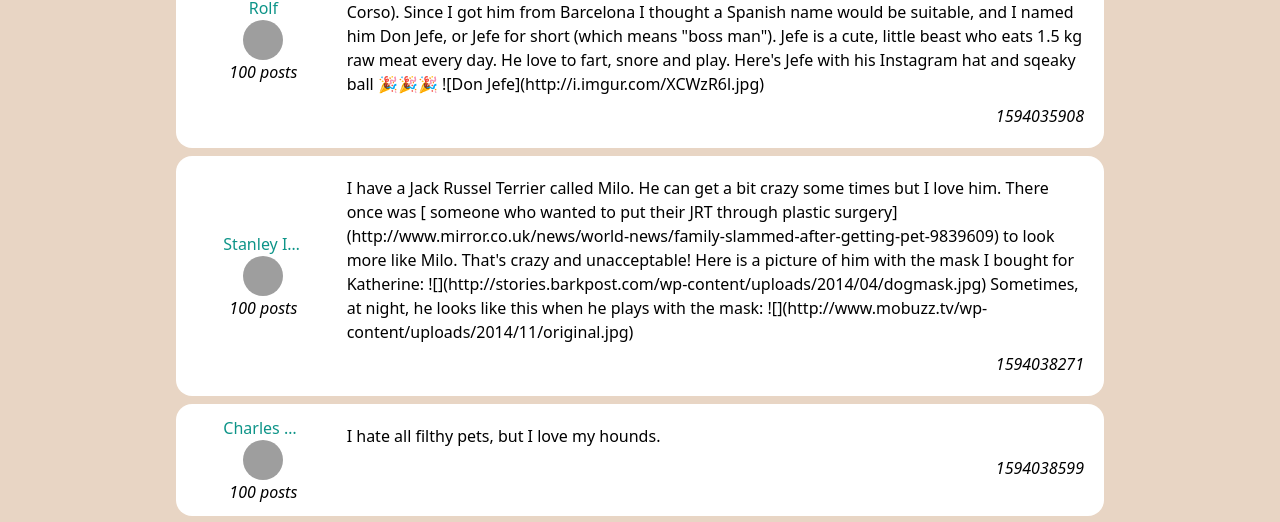
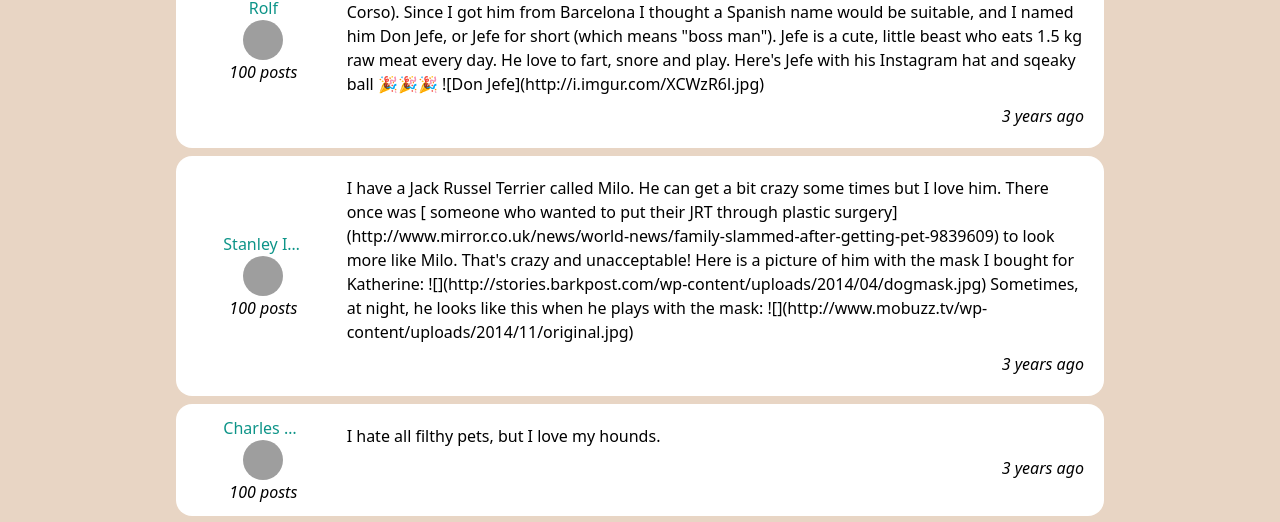
Before and after one commit to majajij/vue-school, a Vue app: page /thread/-KsjWehQ--apjDBwSBCY in a window 1280 px wide. Shown: the part 188-710 px from the top of the page. Built offline with nearby package versions, Linux system fonts and the light colour scheme; grey boxes are pictures that could not be loaded.

Commit message:
Adding Human Readable Dates

```diff
--- a/package.json
+++ b/package.json
@@ -9,6 +9,7 @@
   },
   "dependencies": {
     "core-js": "^3.8.3",
+    "dayjs": "^1.11.9",
     "postcss-import": "^15.1.0",
     "postcss-loader": "^7.3.0",
     "tailwindcss": "^3.3.2",
--- a/src/components/PostItem.vue
+++ b/src/components/PostItem.vue
@@ -10,7 +10,9 @@
       </div>
       <div class="flex-initial w-10/12 px-2 py-2">
         <p>{{post.text}}</p>
-        <span class="float-right mt-2 italic">{{post.publishedAt}}</span>
+        <span class="float-right mt-2 italic" :title="humanFriendlyDate(post.publishedAt)">
+          {{ diffForHumans(post.publishedAt) }}
+        </span>
       </div>
     </div>
   </div>
@@ -18,7 +20,11 @@
 
 <script>
 import sourceData from "@/data.json";
-
+import dayjs from 'dayjs';
+import relativeTime from 'dayjs/plugin/relativeTime';
+import localizedFormat from 'dayjs/plugin/localizedFormat';
+dayjs.extend(relativeTime)
+dayjs.extend(localizedFormat)
 export default {
   name: 'PostItem',
   props:{
@@ -35,6 +41,12 @@
   methods:{
     userById(userId){
       return this.users.find(p => p.id === userId)
+    },
+    diffForHumans(timestamp){
+      return dayjs.unix(timestamp).fromNow();
+    },
+    humanFriendlyDate(timestamp){
+      return dayjs.unix(timestamp).format('llll');
     }
   }
 }
```
Also changed, not shown: 1 other file (tests, documents, lock files or other folders).
